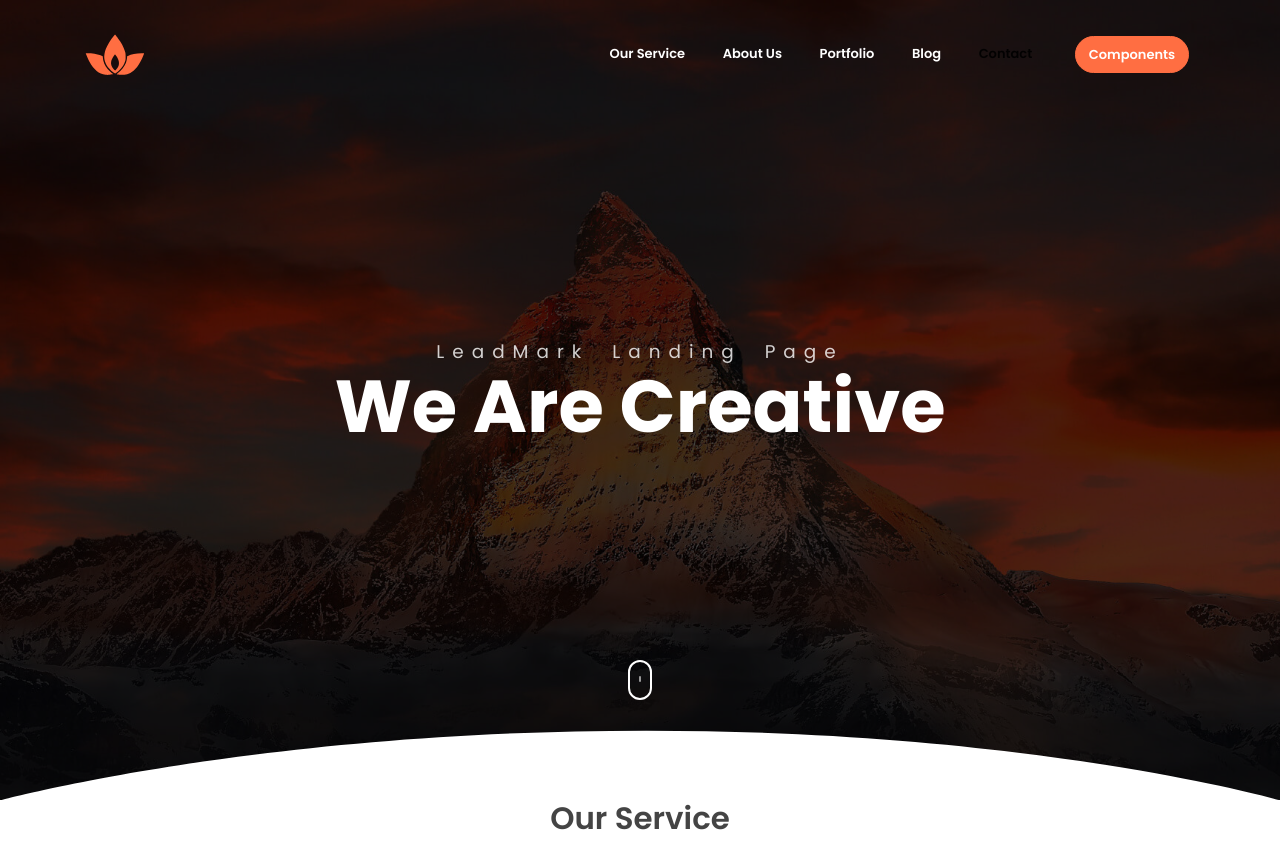
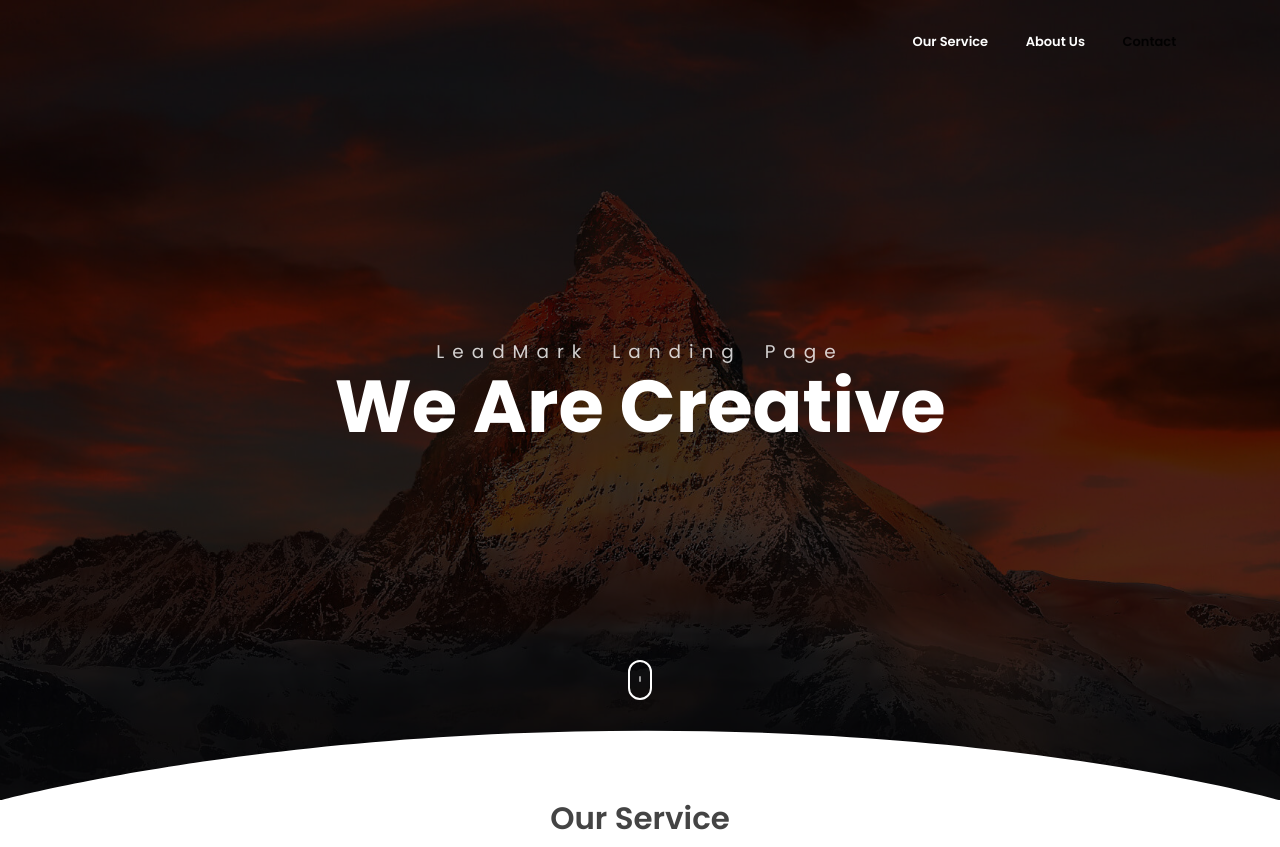
Before and after one commit to sehnara/BreezeCare.github.io, a website: page index.html in a window 1280 px wide. Shown: the top 847 px of the page. Drawn offline with Linux system fonts and the light colour scheme.

Commit message:
modify tabBar

```diff
--- a/index.html
+++ b/index.html
@@ -16,9 +16,9 @@
     <!-- page Navigation -->
     <nav class="navbar custom-navbar navbar-expand-md navbar-light fixed-top" data-spy="affix" data-offset-top="10">
         <div class="container">
-            <a class="navbar-brand" href="#">
+            <!--<a class="navbar-brand" href="#">
                 <img src="assets/imgs/logo.svg" alt="">
-            </a>
+            </a>-->
             <button class="navbar-toggler ml-auto" type="button" data-toggle="collapse" data-target="#navbarSupportedContent" aria-controls="navbarSupportedContent" aria-expanded="false" aria-label="Toggle navigation">
                 <span class="navbar-toggler-icon"></span>
             </button>
@@ -30,18 +30,18 @@
                     <li class="nav-item">
                         <a class="nav-link" href="#about">About Us</a>
                     </li>
-                    <li class="nav-item">
+                    <!--<li class="nav-item">
                         <a class="nav-link" href="#portfolio">Portfolio</a>
                     </li>
                     <li class="nav-item">
                         <a class="nav-link" href="#blog">Blog</a>
-                    </li>
+                    </li>-->
                     <li class="nav-item">
                         <a class="nav-link" href="#contact">Contact</a>
                     </li>
-                    <li class="nav-item">
+                    <!--<li class="nav-item">
                         <a href="components.html" class="ml-4 nav-link btn btn-primary btn-sm rounded">Components</a>
-                    </li>
+                    </li>-->
                 </ul>
             </div>
         </div>
```
